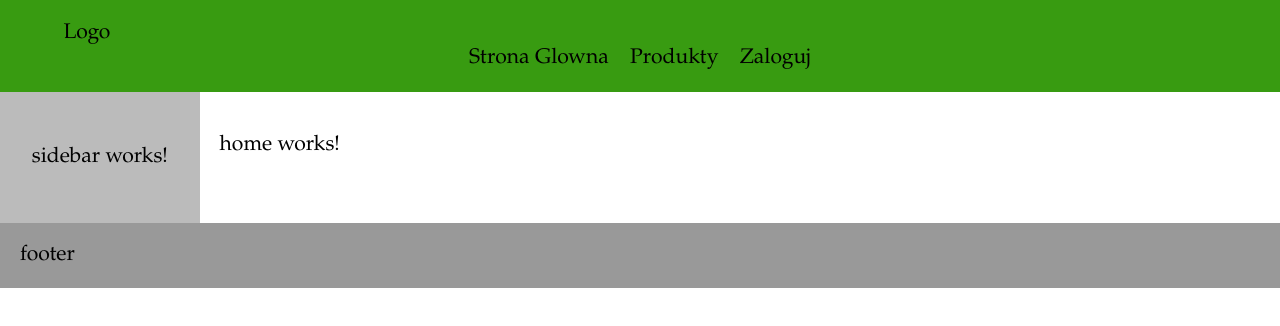
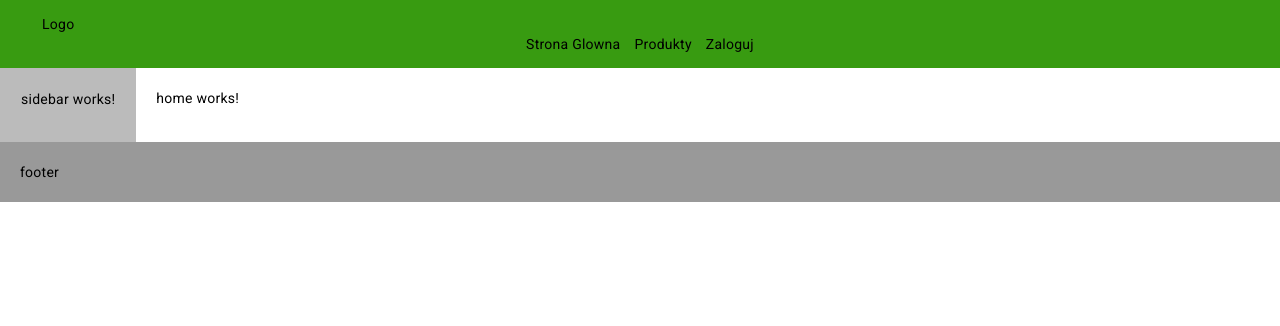
Before and after one commit to Roshuu/UniqueShopFrontend, an Angular app: page / in a window 1280 px wide. Shown: the top 326 px of the page. Built offline with nearby package versions, Linux system fonts and the light colour scheme.

Commit message:
angular material

```diff
--- a/angular.json
+++ b/angular.json
@@ -37,6 +37,7 @@
               "src/assets"
             ],
             "styles": [
+              "@angular/material/prebuilt-themes/indigo-pink.css",
               "src/styles.scss"
             ],
             "scripts": [],
@@ -102,6 +103,7 @@
               "src/assets"
             ],
             "styles": [
+              "@angular/material/prebuilt-themes/indigo-pink.css",
               "src/styles.scss"
             ],
             "scripts": []
--- a/package.json
+++ b/package.json
@@ -18,6 +18,7 @@
     "@angular/core": "^17.0.0",
     "@angular/flex-layout": "^15.0.0-beta.42",
     "@angular/forms": "^17.0.0",
+    "@angular/material": "^17.0.4",
     "@angular/platform-browser": "^17.0.0",
     "@angular/platform-browser-dynamic": "^17.0.0",
     "@angular/platform-server": "^17.0.0",
--- a/src/app/app.module.ts
+++ b/src/app/app.module.ts
@@ -9,6 +9,7 @@
 import { LoginComponent } from './modules/login/login.component';
 import { AdminComponent } from './modules/admin/admin.component';
 import { FullpageadminModule } from './layouts/fullpageadmin/fullpageadmin.module';
+import { BrowserAnimationsModule } from '@angular/platform-browser/animations';
 
 
 @NgModule({
@@ -20,7 +21,8 @@
     AppRoutingModule,
     DefaultModule,
     FullpageModule,
-    FullpageadminModule
+    FullpageadminModule,
+    BrowserAnimationsModule
 
   ],
   providers: [
--- a/src/index.html
+++ b/src/index.html
@@ -6,8 +6,10 @@
   <base href="/">
   <meta name="viewport" content="width=device-width, initial-scale=1">
   <link rel="icon" type="image/x-icon" href="favicon.ico">
+  <link href="https://fonts.googleapis.com/css2?family=Roboto:wght@300;400;500&display=swap" rel="stylesheet">
+  <link href="https://fonts.googleapis.com/icon?family=Material+Icons" rel="stylesheet">
 </head>
-<body>
+<body class="mat-typography">
   <app-root></app-root>
 </body>
 </html>
--- a/src/styles.scss
+++ b/src/styles.scss
@@ -3,7 +3,7 @@
     margin: 0;
     padding: 0;
     //height: 100%;
-    font-family: Palatino, URW Palladio L, serif	;
+    font-family: Roboto, "Helvetica Neue", sans-serif;
     font-size: 1.15em;
 }
 
```
Also changed, not shown: 1 other file (tests, documents, lock files or other folders).
